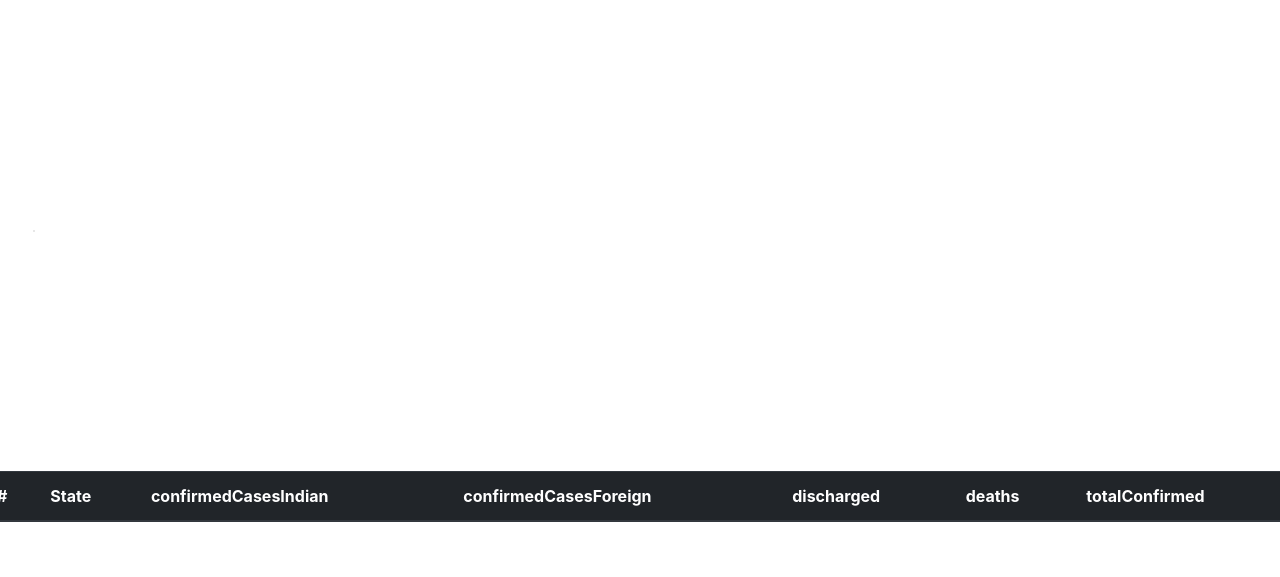
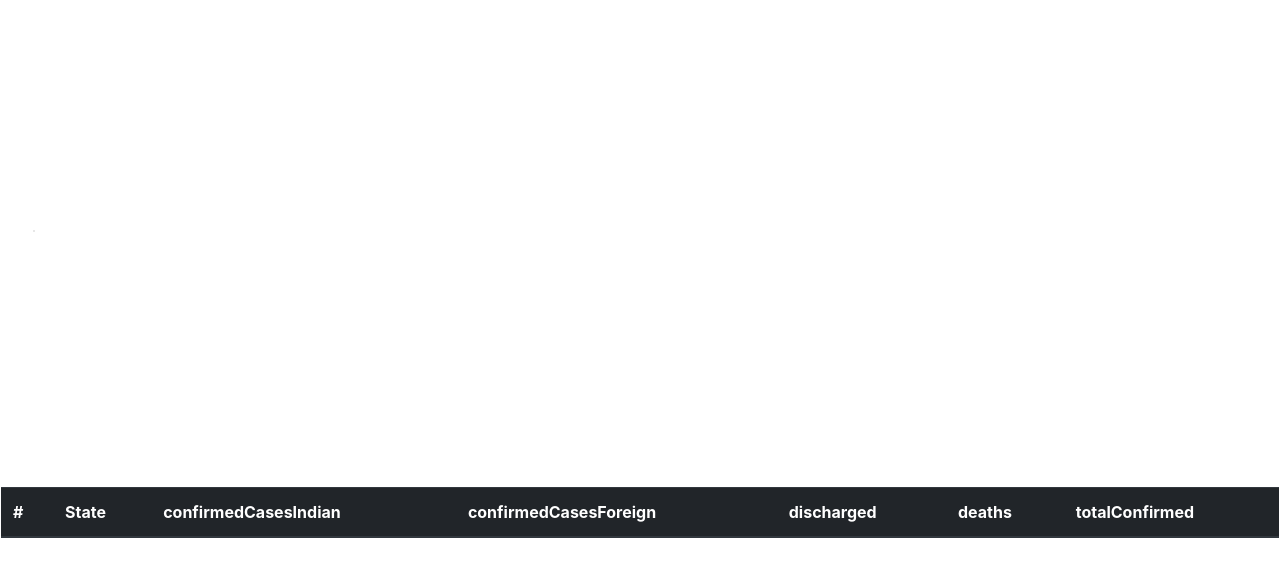
Before and after one commit to amreshk005/Covid, a plain HTML site: page index.html in a window 1280 px wide. Shown: the part 65-642 px from the top of the page. Drawn offline with nearby package versions, Linux system fonts and the light colour scheme; no server answers.

Commit message:
header changed

```diff
--- a/index.html
+++ b/index.html
@@ -25,7 +25,7 @@
           <ul class="list-group list-group-flush" id="header-body"></ul>
         </div>
       </div>
-      <div class="row" id="table">
+      <div class="row p-3" id="table">
         <table class="table">
           <thead class="thead-dark">
             <tr>
```
